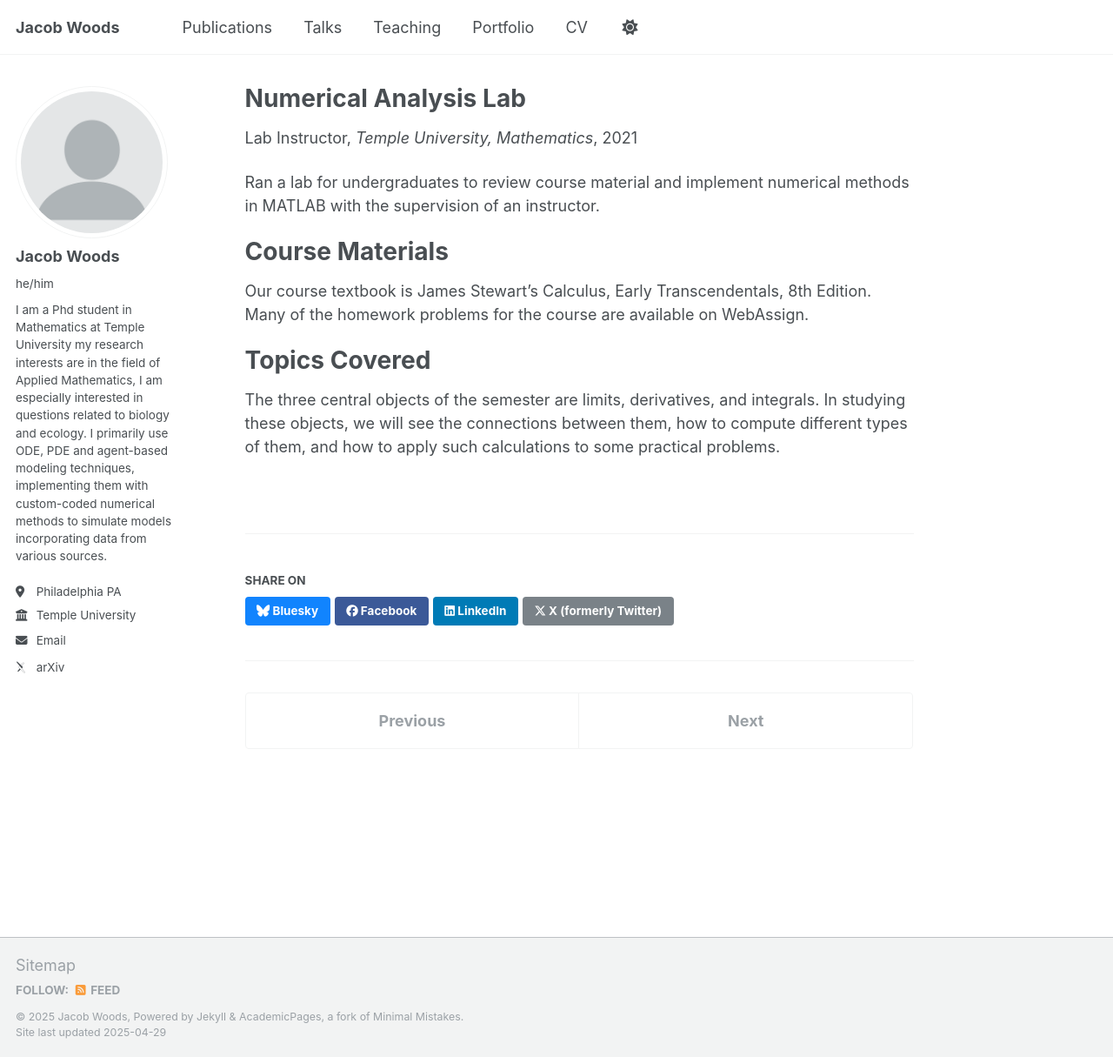
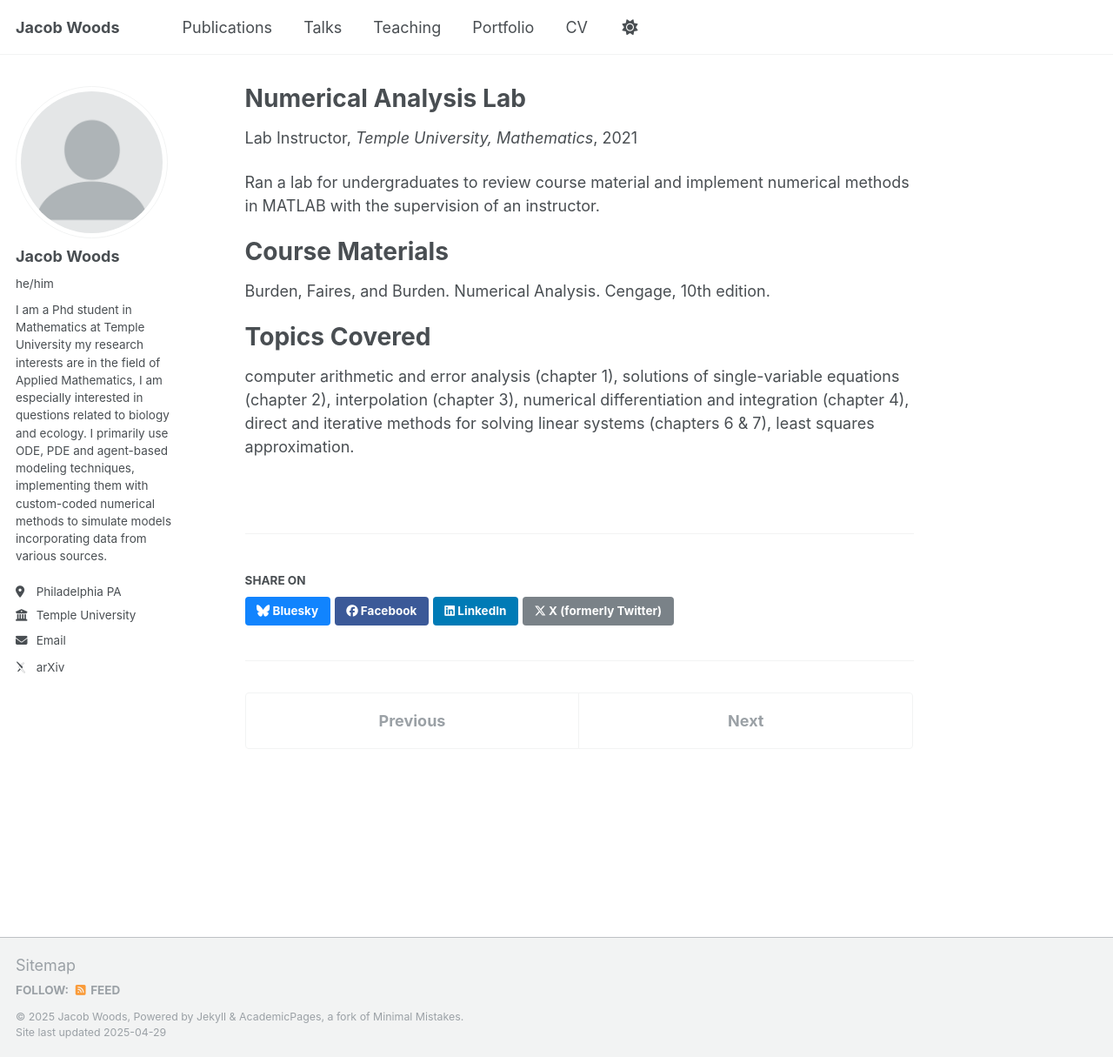
Before and after one commit to JacobWoods/JacobWoods.github.io, a Jekyll site: the page built from _teaching/2021-fall.md, in a window 1280 px wide and 1215 px high. Shown: the whole window at 87% size. Built offline with Jekyll 4.4.1, drawn with Linux system fonts in a browser that asks for light colours; some web fonts are replaced.

Commit message:
Update 2021-fall.md

```diff
--- a/_teaching/2021-fall.md
+++ b/_teaching/2021-fall.md
@@ -13,8 +13,8 @@ Ran a lab for undergraduates to review course material and implement numerical m
 Course Materials
 ======
 
-Our course textbook is James Stewart's Calculus, Early Transcendentals, 8th Edition. Many of the homework problems for the course are available on WebAssign.
+Burden, Faires, and Burden. Numerical Analysis. Cengage, 10th edition.
 
 Topics Covered
 ======
-The three central objects of the semester are limits, derivatives, and integrals. In studying these objects, we will see the connections between them, how to compute different types of them, and how to apply such calculations to some practical problems.
+computer arithmetic and error analysis (chapter 1), solutions of single-variable equations (chapter 2), interpolation (chapter 3), numerical differentiation and integration (chapter 4), direct and iterative methods for solving linear systems (chapters 6 & 7), least squares approximation.
```
